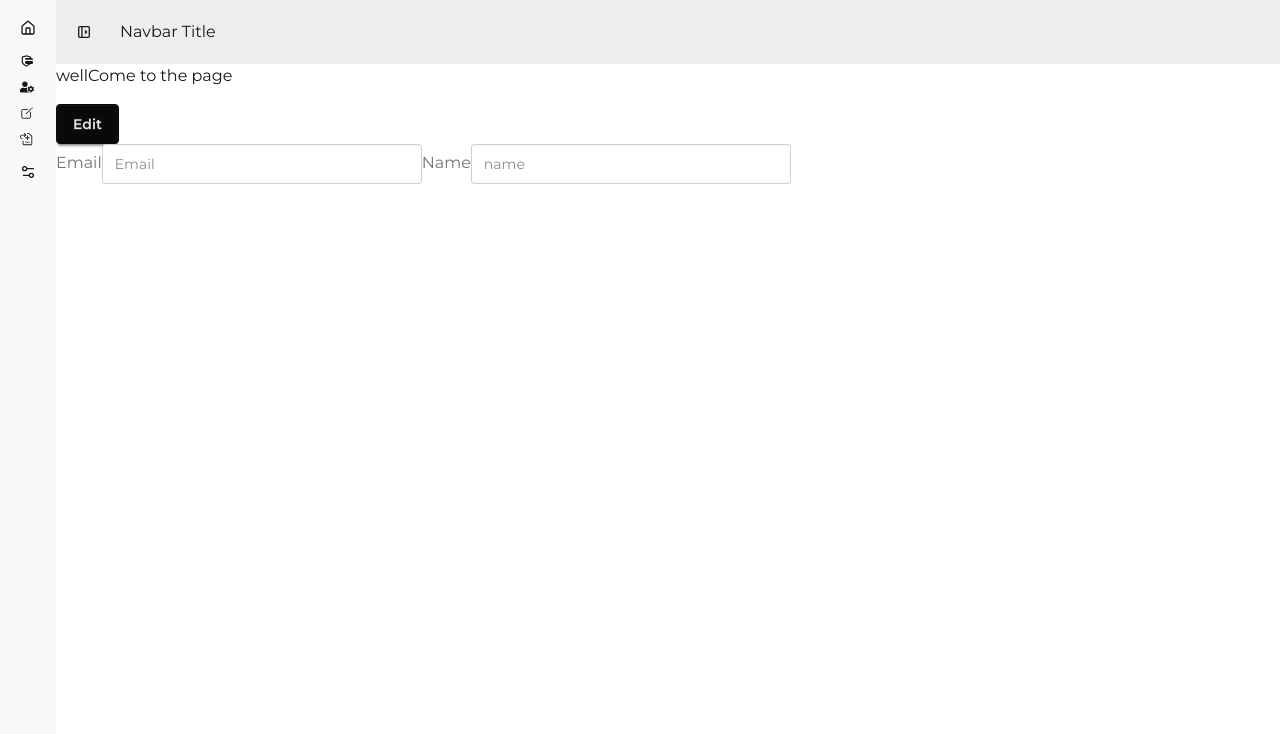
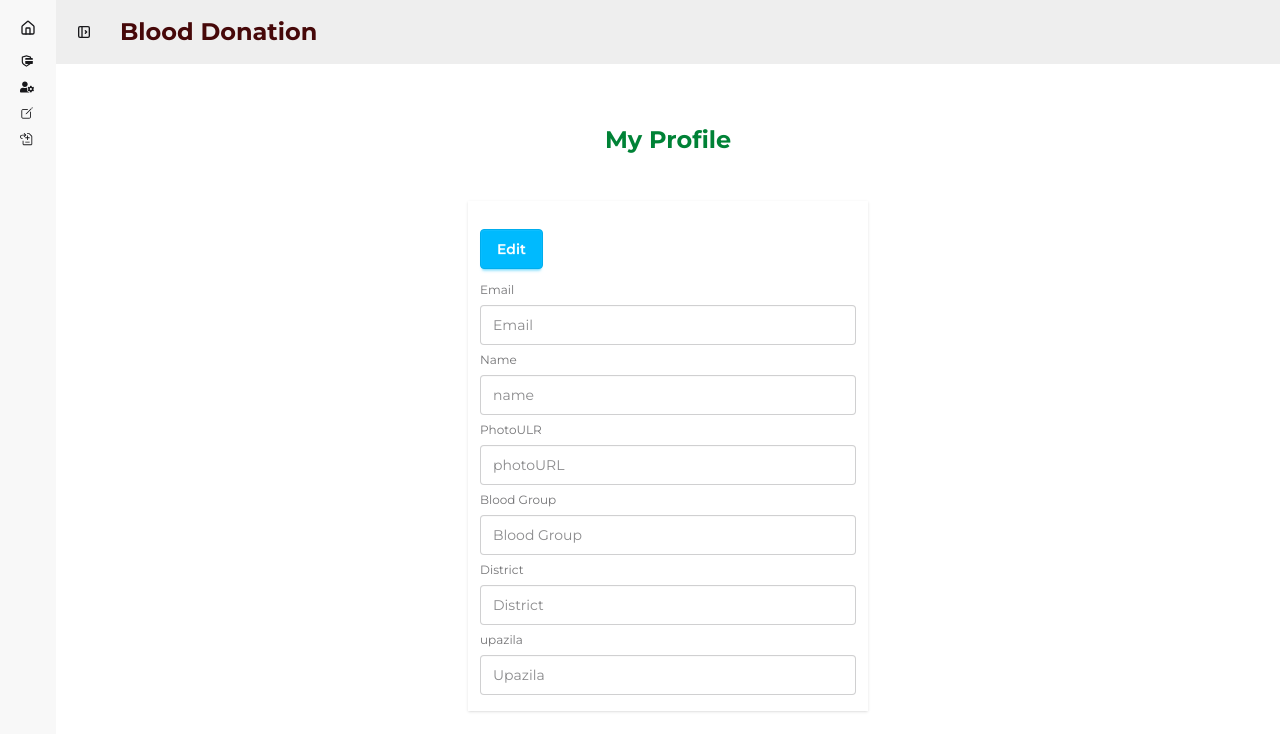
Before and after one commit to polokrf/Blood-Donation-Application, a React (Vite) app: page /dashboard/profile in a window 1280 px wide. Shown: the top 734 px of the page. Built offline with nearby package versions, Linux system fonts and the light colour scheme; no server answers; sample sign-in values are in the browser's storage.

Commit message:
style may section or page

```diff
--- a/src/Auth/AuthProvider.jsx
+++ b/src/Auth/AuthProvider.jsx
@@ -31,7 +31,7 @@ const AuthProvider = ({children}) => {
   }, []);
 
   const updateUser = (personInfo) => {
- updateProfile(auth.currentUser, personInfo);
+  return  updateProfile(auth.currentUser, personInfo);
   }
 
   const logOut = () => {
--- a/src/Page/Dashborad/Admin/AllBloodDonation.jsx
+++ b/src/Page/Dashborad/Admin/AllBloodDonation.jsx
@@ -71,10 +71,17 @@ const AllBloodDonation = () => {
 
 
   return (
-    <div>
+    <div className='md:max-w-[1400px] w-full mx-auto py-[60px] px-2'>
+      <div className='text-center my-10'>
+        <h1 className='text-2xl text-red-950 font-bold capitalize mb-2'>All Blood Donation Requests</h1>
+        <p className='text-red-700'>
+          Manage and track blood donation requests. Admins have full control,
+          while volunteers can view requests and update donation status.
+        </p>
+      </div>
       <div className="overflow-x-auto">
         <table className="table table-sm">
-          <thead>
+          <thead className='bg-red-500 text-white'>
             <tr>
               <th>SL</th>
               <th>Requester Name</th>
@@ -94,7 +101,7 @@ const AllBloodDonation = () => {
           </thead>
           <tbody>
             {allDOnation.map((donation, i) => (
-              <tr key={donation._id}>
+              <tr key={donation._id} className='hover:bg-gray-100'>
                 <td>{i + 1}</td>
                 <td>{donation?.requester_name}</td>
                 <td>
@@ -111,9 +118,9 @@ const AllBloodDonation = () => {
                 </td>
 
                 <td>
-
-                  {
-                    (donation.status === 'pending' || donation.status === 'inprogress') ? <div className="dropdown dropdown-end ">
+                  {donation.status === 'pending' ||
+                  donation.status === 'inprogress' ? (
+                    <div className="dropdown dropdown-end ">
                       <button tabIndex={0} role="button" className="btn m-1">
                         <HiDotsHorizontal />
                       </button>
@@ -150,7 +157,6 @@ const AllBloodDonation = () => {
                               </Link>
                             </li>
                             <div>
-
                               {donation?.status === 'inprogress' && (
                                 <div>
                                   <li>
@@ -179,7 +185,6 @@ const AllBloodDonation = () => {
                           </div>
                         ) : (
                           <div>
-
                             {donation?.status === 'inprogress' && (
                               <div>
                                 <li>
@@ -197,14 +202,10 @@ const AllBloodDonation = () => {
                           </div>
                         )}
                       </ul>
-                  </div>  :<p>--</p>
-                  }
-
-
-
-
-
-
+                    </div>
+                  ) : (
+                    <p>--</p>
+                  )}
                 </td>
               </tr>
             ))}
--- a/src/Page/Dashborad/Admin/AllUsers.jsx
+++ b/src/Page/Dashborad/Admin/AllUsers.jsx
@@ -54,11 +54,20 @@ const AllUsers = () => {
      statusUpdate(id, 'Blocked');
   }
   return (
-    <div>
+    <div className="md:max-w-[1400px] w-full mx-auto py-[60px] px-2">
+      <div className="text-center my-10">
+        <h1 className="text-2xl text-red-950 font-bold capitalize mb-2">
+          Manage All Users
+        </h1>
+        <p className="text-red-700">
+          View, filter, and manage all registered users. Block or unblock users,
+          and assign roles like Volunteer or Admin with ease.
+        </p>
+      </div>
       <div className="overflow-x-auto">
         <table className="table">
           {/* head */}
-          <thead>
+          <thead className="bg-blue-400 text-white">
             <tr>
               <th>SL</th>
               <th>Avatar</th>
@@ -72,7 +81,10 @@ const AllUsers = () => {
           <tbody>
             {/* row 1 */}
             {users.map((u, i) => (
-              <tr key={u._id}>
+              <tr
+                key={u._id}
+                className=" transform hover:scale-90 transition-transform  duration-300 hover:bg-gray-100"
+              >
                 <td>{i + 1}</td>
                 <td>
                   <div className="flex items-center gap-3">
--- a/src/Page/Dashborad/CreateDonation.jsx
+++ b/src/Page/Dashborad/CreateDonation.jsx
@@ -49,8 +49,19 @@ const CreateDonation = () => {
   }
 
   return (
-    <div className="md:max-w-[580px] w-full mx-auto p-3 shadow-sm my-[60px] ">
-      <form onSubmit={handleSubmit(handleDonation)} className="fieldset bg-gray-100 p-3">
+    <div className="linerBg ">
+      <div className="text-center">
+        <h1 className='text-2xl text-red-950 font-bold capitalize mb-2'>Create a Blood Donation Request</h1>
+        <p className='text-red-800'>
+          Fill out the form below to request blood for a recipient. Make sure
+          all details are accurate so donors can respond quickly.
+        </p>
+      </div>
+      <div className="md:max-w-[580px] bg-base-100 w-full mx-auto p-3 shadow-sm my-[60px] ">
+        <form
+          onSubmit={handleSubmit(handleDonation)}
+          className="fieldset bg-gray-100 p-3"
+        >
           {/* Requester Name */}
           <div className="formFil">
             <div className="fieldset ">
@@ -201,12 +212,13 @@ const CreateDonation = () => {
           </div>
 
           <div>
-          <button className="btn btn-neutral btn-outline w-full mt-4">
+            <button className="btn btn-secondary btn-outline w-full mt-4">
               Request
             </button>
           </div>
         </form>
       </div>
+    </div>
   );
 };
 
--- a/src/Page/Dashborad/Dashboard.jsx
+++ b/src/Page/Dashborad/Dashboard.jsx
@@ -40,7 +40,11 @@ const Dashboard = () => {
                 <path d="M14 10l2 2l-2 2"></path>
               </svg>
             </label>
-            <div className="px-4">Navbar Title</div>
+            <div className="px-4">
+              <h1 className="text-2xl text-red-950 font-bold capitalize">
+                Blood Donation
+              </h1>
+            </div>
           </nav>
           {/* Page content here */}
           <div>
@@ -154,38 +158,15 @@ const Dashboard = () => {
                     className="is-drawer-close:tooltip is-drawer-close:tooltip-right"
                     to="/dashboard/all-blood-donation-request"
                   >
-                    <FaHandHoldingHeart />
+                    <FaHandHoldingHeart  />
+
                     <span className="is-drawer-close:hidden">
                       All-Donation-Request
                     </span>
                   </Link>
                 </li>
               )}
-              {/* List item */}
-              <li>
-                <button
-                  className="is-drawer-close:tooltip is-drawer-close:tooltip-right"
-                  data-tip="Settings"
-                >
-                  {/* Settings icon */}
-                  <svg
-                    xmlns="http://www.w3.org/2000/svg"
-                    viewBox="0 0 24 24"
-                    strokeLinejoin="round"
-                    strokeLinecap="round"
-                    strokeWidth="2"
-                    fill="none"
-                    stroke="currentColor"
-                    className="my-1.5 inline-block size-4"
-                  >
-                    <path d="M20 7h-9"></path>
-                    <path d="M14 17H5"></path>
-                    <circle cx="17" cy="17" r="3"></circle>
-                    <circle cx="7" cy="7" r="3"></circle>
-                  </svg>
-                  <span className="is-drawer-close:hidden">Settings</span>
-                </button>
-              </li>
+
             </ul>
           </div>
         </div>
--- a/src/Page/Dashborad/EditPage.jsx
+++ b/src/Page/Dashborad/EditPage.jsx
@@ -60,6 +60,14 @@ const EditPage = () => {
   }
 
   return (
+    <div className='py-[60px] px-2'>
+      <div className='text-center my-10'>
+        <h1 className='text-2xl text-red-950 font-bold  capitalize mb-2'>Edit Donation Request</h1>
+        <p className=' text-red-800'>
+          Update your blood donation request details and save changes by
+          clicking the Update button.
+        </p>
+      </div>
       <div className="md:max-w-[580px] w-full mx-auto p-3 shadow-sm my-[60px] ">
         <form
           onSubmit={handleSubmit(handleDonation)}
@@ -221,12 +229,13 @@ const EditPage = () => {
           </div>
 
           <div>
-          <button className="btn btn-neutral btn-outline w-full mt-4">
+            <button className="btn btn-secondary btn-outline w-full mt-4">
               Update
             </button>
           </div>
         </form>
       </div>
+    </div>
   );
 };
 
--- a/src/Page/Dashborad/MyDonationRequests.jsx
+++ b/src/Page/Dashborad/MyDonationRequests.jsx
@@ -74,10 +74,19 @@ const MyDonationRequests = () => {
 
 
   return (
-    <div>
+    <div className="md:max-w-[1400px] w-full mx-auto py-[65px] px-2">
+      <div className="text-center my-10">
+        <h1 className="text-2xl font-bold text-red-950 mb-2 capitalize">
+          My Blood Donation Requests
+        </h1>
+        <p className="text-red-800">
+          View and manage all your blood donation requests. Filter by status or
+          browse through pages to track the progress of each request.
+        </p>
+      </div>
       <div className="overflow-x-auto">
         <table className="table table-sm">
-          <thead>
+          <thead className="bg-red-500 hover:bg-red-400 transition-colors duration-150 text-white">
             <tr>
               <th>SL</th>
               <th>Recipient Name</th>
@@ -97,7 +106,10 @@ const MyDonationRequests = () => {
           </thead>
           <tbody>
             {myDonation.map((donation, i) => (
-              <tr key={donation._id}>
+              <tr
+                key={donation._id}
+                className="transform hover:scale-105 transition-transform duration-300 hover:bg-gray-100"
+              >
                 <td>{i + 1}</td>
                 <td>{donation?.recipient_name}</td>
                 <td>
--- a/src/Page/Dashborad/MyProfile.jsx
+++ b/src/Page/Dashborad/MyProfile.jsx
@@ -3,14 +3,16 @@ import useAuth from '../../Hook/useAuth';
 import { useQuery } from '@tanstack/react-query';
 import useAxios from '../../Hook/useAxios';
 import { useForm } from 'react-hook-form';
+import { toast } from 'react-toastify';
+
 
 const MyProfile = () => {
-  const { user } = useAuth();
+  const { user, updateUser } = useAuth();
   const instance = useAxios();
   const [state, setState] = useState(true);
 
   const {register,handleSubmit}=useForm()
-  const { data } = useQuery({
+  const { data:myProfile={} } = useQuery({
     queryKey: ['my-profile', user?.email],
     queryFn: async () => {
       const res = await instance.get(`/my-profile-data?email=${user?.email}`);
@@ -18,51 +20,129 @@ const MyProfile = () => {
     }
   })
 
+
   const handleUpdateUserInfo = (data) => {
-    instance.patch(``, data)
+    const blood_group = data.blood_group?.toUpperCase();
+
+
+    const personInfo = {
+      displayName: data.name,
+      photoURL: data.photo
+    };
+    instance
+      .patch(`/user-update-profile/${myProfile._id}`, { ...data ,blood_group})
       .then(res => {
-        console.log(res.data)
+        updateUser(personInfo)
+          .then(res => {
+
+
+          })
+          .catch(err => {
+            console.log(err);
+          });
+
         setState(true);
-      }).catch(err => {
-      console.log(err)
+         toast.success('successful')
+
       })
+      .catch(err => {
+        console.log(err);
+      });
+
 
 
   }
 
+  const handelEdite = (e) => {
+    e.preventDefault();
+    setState(false)
+  }
+
   return (
-    <div>
-      <h3>wellCome to the page</h3>
+    <div className="my-[60px] px-2">
+      <div className="text-center my-[45px]">
+        <h3 className="text-2xl text-green-700 font-bold">My Profile</h3>
+      </div>
+
+      <form
+        onSubmit={handleSubmit(handleUpdateUserInfo)}
+        className="md:max-w-[400px] w-full mx-auto"
+      >
+        <div className=" bg-base-100 shadow p-3">
           {state && (
             <button
               type="button"
-          onClick={() => setState(false)}
-          className="btn btn-neutral mt-4"
+              onClick={handelEdite}
+              className="btn  mt-4 btn-info text-white mb-2"
             >
               Edit
             </button>
           )}
+          {state || (
+            <button className="btn btn-info text-white my-4 ">Save</button>
+          )}
 
-      <form onSubmit={handleSubmit(handleUpdateUserInfo)}>
-        {state || <button className="btn btn-neutral mt-4">Save</button>}
-
+          <fieldset className="fieldset">
             <label className="label">Email</label>
             <input
               type="email"
-          defaultValue={data?.email}
+              defaultValue={myProfile?.email}
               readOnly
-          className="input"
+              className="input w-full"
               placeholder="Email"
             />
+            {/* name */}
             <label className="label">Name</label>
             <input
               type="text"
               readOnly={state}
-          defaultValue={data?.name}
-          {...register('name',{required:true})}
-          className="input"
+              defaultValue={myProfile?.name}
+              {...register('name', { required: true })}
+              className="input w-full"
               placeholder="name"
             />
+            {/* photo */}
+            <label className="label">PhotoULR</label>
+            <input
+              type="text"
+              readOnly={state}
+              defaultValue={myProfile?.photo}
+              {...register('photo', { required: true })}
+              className="input w-full"
+              placeholder="photoURL"
+            />
+            {/* blood group*/}
+            <label className="label">Blood Group</label>
+            <input
+              type="text"
+              readOnly={state}
+              defaultValue={myProfile?.blood_group}
+              {...register('blood_group', { required: true })}
+              className="input w-full"
+              placeholder="Blood Group"
+            />
+            {/* district */}
+            <label className="label">District</label>
+            <input
+              type="text"
+              readOnly={state}
+              defaultValue={myProfile?.district}
+              {...register('district', { required: true })}
+              className="input w-full"
+              placeholder="District"
+            />
+            {/* upazaila */}
+            <label className="label">upazila</label>
+            <input
+              type="text"
+              readOnly={state}
+              defaultValue={myProfile?.upazaila}
+              {...register('upazaila', { required: true })}
+              className="input w-full"
+              placeholder="Upazila"
+            />
+          </fieldset>
+        </div>
       </form>
     </div>
   );
--- a/src/Page/Dashborad/Payment/Funding.jsx
+++ b/src/Page/Dashborad/Payment/Funding.jsx
@@ -2,12 +2,23 @@ import React, { useRef } from 'react';
 import useAuth from '../../../Hook/useAuth';
 import { useForm } from 'react-hook-form';
 import useAxios from '../../../Hook/useAxios';
+import { FaHandHoldingHeart } from 'react-icons/fa';
+import { useQuery } from '@tanstack/react-query';
 
 const Funding = () => {
   const modalRef = useRef();
   const instance =useAxios()
   const {register,handleSubmit}=useForm()
-  const {user}=useAuth()
+  const { user } = useAuth();
+
+  const { data: fundData = [] } = useQuery({
+    queryKey: ['funding-data'],
+    queryFn: async () => {
+      const res = await instance.get('/fund-user');
+      return res.data
+    }
+  })
+  console.log(fundData)
   const handleOpenMOdal = () => {
     modalRef.current.showModal()
   }
@@ -28,36 +39,53 @@ const Funding = () => {
     })
   }
   return (
-    <div>
-      <div>
+    <div className="px-2">
+      <div className="text-center my-[45px] ">
+        <h1 className="text-2xl font-bold text-red-950 capitalize mb-3">
+          {' '}
+          Support Our Cause
+        </h1>
+        <p className="text-red-700">
+          See all contributions made by our supporters and make a donation to
+          help our organization grow
+        </p>
+      </div>
+      {/* fount table and button */}
+      <div className="md:max-w-[900px] mx-auto w-full">
+        <div className="mb-3">
           <button
             onClick={handleOpenMOdal}
-          className="btn btn-success btn-outline"
+            className="btn btn-info  text-white capitalize"
           >
-          Funding
+            Keep a give fund
           </button>
         </div>
-      <div className="overflow-x-auto">
-        <table className="table">
+        <div className="overflow-x-auto mb-15">
+          <table className="table ">
             {/* head */}
-          <thead>
+            <thead className="bg-green-100 text-blue-500">
               <tr>
-              <th></th>
+                <th>SL</th>
                 <th>Name</th>
-              <th>Job</th>
-              <th>Favorite Color</th>
+                <th>Amount</th>
+                <th>Date</th>
               </tr>
             </thead>
             <tbody>
               {/* row 1 */}
-            <tr className="hover:bg-base-300">
-              <th>2</th>
-              <td>Hart Hagerty</td>
-              <td>Desktop Support Technician</td>
-              <td>Purple</td>
+              {fundData.map((fund, i) => (
+                <tr className="hover:bg-base-300 ">
+                  <th>{i + 1}</th>
+                  <td>{fund.name}</td>
+                  <td>{fund.amount_total} Tk</td>
+                  <td>
+                    {new Date(fund.paymentAt).toLocaleDateString().split('T')}
+                  </td>
                 </tr>
+              ))}
             </tbody>
           </table>
+        </div>
       </div>
 
       {/* modal */}
@@ -69,17 +97,27 @@ const Funding = () => {
           <form onSubmit={handleSubmit(handlePayment)}>
             <fieldset className="fieldset mb-3">
               {/* name */}
-              <label className='label'>Name</label>
-              <input type="text" defaultValue={user?.displayName} {...register('name',{required:true})} className='input w-full' placeholder='Your Name' />
+              <label className="label">Name</label>
+              <input
+                type="text"
+                defaultValue={user?.displayName}
+                {...register('name', { required: true })}
+                className="input w-full"
+                placeholder="Your Name"
+              />
 
               {/* amount */}
-              <label className='label'>Amount</label>
-              <input type="number" className='input w-full' {...register('amount',{required:true})} placeholder='Give Amount'/>
-
+              <label className="label">Amount</label>
+              <input
+                type="number"
+                className="input w-full"
+                {...register('amount', { required: true })}
+                placeholder="Give Amount"
+              />
             </fieldset>
 
             <div>
-              <button className='btn btn-success text-white'>Confirm</button>
+              <button className="btn btn-success text-white">Confirm</button>
             </div>
           </form>
           <div className="modal-action">
--- a/src/Page/Dashborad/WelComePage/DonorWelcome.jsx
+++ b/src/Page/Dashborad/WelComePage/DonorWelcome.jsx
@@ -6,6 +6,7 @@ import { Link } from 'react-router';
 import { HiDotsHorizontal } from 'react-icons/hi';
 import Swal from 'sweetalert2';
 import { toast } from 'react-toastify';
+import { FaUserInjured } from 'react-icons/fa';
 
 const DonorWelcome = () => {
   const { user } = useAuth()
@@ -70,11 +71,25 @@ const DonorWelcome = () => {
    };
 
   return (
-    <div>
-      <h1>Welcome {user?.displayName}</h1>
+    <div className="bg-linear-to-br  from-[#1E3A8A] via-[#2563EB] to-[#3B82F6] min-h-screen flex flex-col justify-center items-center">
+      <div className="py-[60px] text-center" data-aos="fade-down">
+        <h2 className=" text-center mb-2">
+          <FaUserInjured
+            style={{ color: 'white' }}
+            className=" inline-block "
+            size={60}
+          />
+        </h2>
+        <h1 className="text-white font-bold text-4xl capitalize">
+          <span >Welcome</span>
 
-      <div>
-        <div className="overflow-x-auto">
+          <span className="block   mt-3">
+            {user?.displayName}
+          </span>
+        </h1>
+      </div>
+      <div className="md:max-w-[1400px] w-full mx-auto">
+        <div className="overflow-x-auto bg-base-100  p-4 " data-aos="fade-left">
           <table className="table table-sm">
             <thead>
               <tr>
@@ -96,7 +111,7 @@ const DonorWelcome = () => {
             </thead>
             <tbody>
               {recent.map((donation, i) => (
-                <tr key={donation._id}>
+                <tr key={donation._id} className='hover:bg-gray-200 '>
                   <td>{i + 1}</td>
                   <td>{donation?.recipient_name}</td>
                   <td>
@@ -113,7 +128,8 @@ const DonorWelcome = () => {
                   </td>
 
                   <td>
-                    {(donation?.status === 'done' ||donation?.status === ' canceled') ? (
+                    {donation?.status === 'done' ||
+                    donation?.status === ' canceled' ? (
                       '--'
                     ) : (
                       <div className="dropdown dropdown-end ">
@@ -183,14 +199,15 @@ const DonorWelcome = () => {
               ))}
             </tbody>
           </table>
-
-          <Link
-            className="btn btn-info btn-outline"
-            to="/dashboard/my-donation-requests"
-          >
-            view my all request
-          </Link>
         </div>
+      </div>
+      <div className="my-5 ">
+        <Link
+          className="btn btn-info text-white"
+          to="/dashboard/my-donation-requests"
+        >
+          view my all request
+        </Link>
       </div>
     </div>
   );
```
Lines whose indentation alone changed are shown as unchanged.
